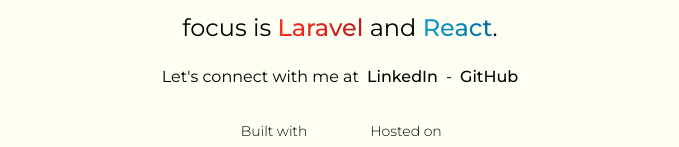
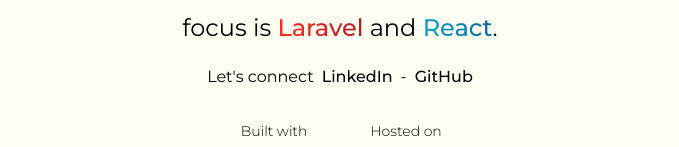
Before and after one commit to mxsgx/personal-web, a Next.js app: page / in a window 1280 px wide. Shown: the part 484-631 px from the top of the page, without its empty margins (300-979 px from the left). Built offline with nearby package versions, Linux system fonts and the light colour scheme.

Commit message:
chore: better typography

```diff
--- a/src/app/page.tsx
+++ b/src/app/page.tsx
@@ -33,7 +33,7 @@
         <div className="col-span-2 text-center place-self-center">
           <h1 className="text-2xl max-w-2xl leading-[1.8] mb-4"><b className="font-medium">Hello, I&apos;m Masga.</b> I&apos;m a <b className="font-medium">Back End Developer</b> with <b className="font-medium"><del>...</del> years</b> of experience. I enjoy crafting <i>sites &amp; apps</i>. My focus is <span className="text-[#ff2d20] bg-gradient-to-r from-[#ff2d20] to-red-700 bg-clip-text text-transparent font-medium">Laravel</span> and <span className="text-[#149eca] bg-gradient-to-r from-[#149eca] to-sky-700 bg-clip-text text-transparent font-medium">React</span>.</h1>
           <div className="flex gap-x-2 justify-center">
-            <div>Let&apos;s connect with me at</div>
+            <div>Let&apos;s connect</div>
             <Link href={'https://www.linkedin.com/in/masga/'} target="_blank" className="font-medium">LinkedIn</Link>
             <div>-</div>
             <Link href={'https://github.com/mxsgx'} target="_blank" className="font-medium">GitHub</Link>
```
